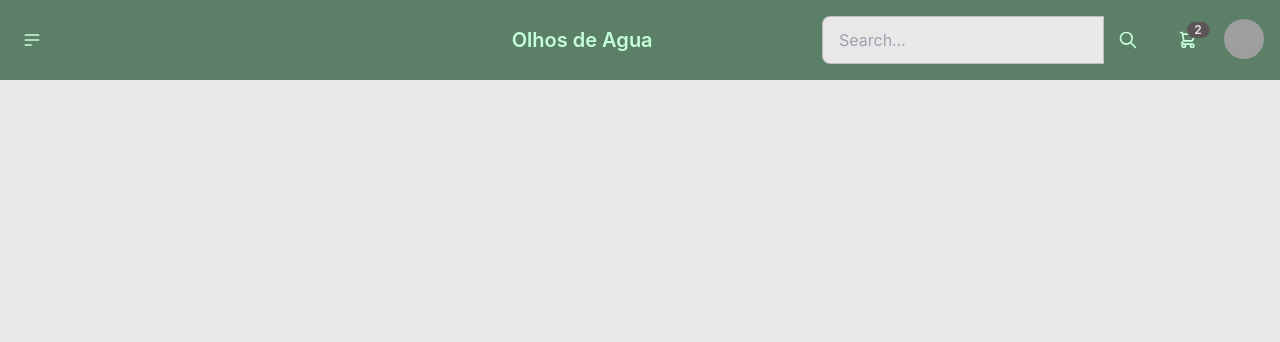
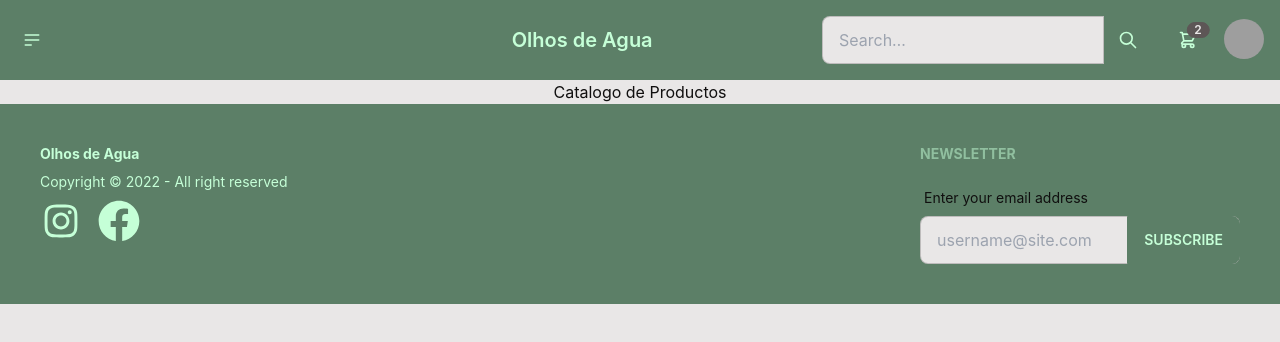
Before and after one commit to FelicitasPeredo/react-proyect, a React (Create React App) app: page / in a window 1280 px wide. Shown: the top 342 px of the page. Built offline with nearby package versions, Linux system fonts and the light colour scheme; grey boxes are pictures that could not be loaded; the HTML template or start-up script is replaced by a standard one.

Commit message:
CartWidget / ItemListContainer  / Footer

```diff
--- a/package.json
+++ b/package.json
@@ -9,6 +9,7 @@
     "daisyui": "^2.14.3",
     "react": "^18.1.0",
     "react-dom": "^18.1.0",
+    "react-icons": "^4.3.1",
     "react-scripts": "5.0.1",
     "web-vitals": "^2.1.4"
   },
--- a/src/App.js
+++ b/src/App.js
@@ -1,10 +1,14 @@
 import './App.css';
 import Navbar from './components/NavBar';
+import ItemListContainer from './components/ItemListContainer';
+import Footer from './components/Footer';
 
 function App() {
   return (
     <div className="App">
       <Navbar></Navbar>
+      <ItemListContainer></ItemListContainer>
+      <Footer></Footer>
     </div>
   );
 }
--- /dev/null
+++ b/src/components/CartWidget.js
@@ -0,0 +1,25 @@
+import React from 'react'
+
+function CartWidget() {
+  return (
+    <div class="dropdown dropdown-end p-1">
+        <label tabindex="0" class="btn btn-ghost btn-circle">
+            <div class="indicator">
+                <svg xmlns="http://www.w3.org/2000/svg" class="h-5 w-5" fill="none" viewBox="0 0 24 24" stroke="currentColor"><path stroke-linecap="round" stroke-linejoin="round" stroke-width="2" d="M3 3h2l.4 2M7 13h10l4-8H5.4M7 13L5.4 5M7 13l-2.293 2.293c-.63.63-.184 1.707.707 1.707H17m0 0a2 2 0 100 4 2 2 0 000-4zm-8 2a2 2 0 11-4 0 2 2 0 014 0z" /></svg>
+                <span class="badge badge-sm indicator-item">2</span>
+            </div>
+        </label>
+        <div tabindex="0" class="mt-3 card card-compact dropdown-content w-52 bg-base-100 shadow">
+            <div class="card-body">
+                <span class="font-bold text-lg">8 Items</span>
+                <span class="text-info">Subtotal: $999</span>
+                <div class="card-actions">
+                    <button class="btn btn-primary btn-block">View cart</button>
+                </div>
+            </div>
+        </div>
+    </div>
+  )
+}
+
+export default CartWidget
--- /dev/null
+++ b/src/components/Footer.js
@@ -0,0 +1,35 @@
+import React from 'react'
+import { AiOutlineInstagram } from 'react-icons/ai';
+import { FaFacebook } from 'react-icons/fa';
+
+function Footer() {
+  return (
+    <footer class="footer p-10 bg-primary text-primary-content justify-between">
+        <div class="footer-start">
+            {/* <svg width="50" height="50" viewBox="0 0 24 24" xmlns="http://www.w3.org/2000/svg" fill-rule="evenodd" clip-rule="evenodd" class="inline-block fill-current"><path d="M22.672 15.226l-2.432.811.841 2.515c.33 1.019-.209 2.127-1.23 2.456-1.15.325-2.148-.321-2.463-1.226l-.84-2.518-5.013 1.677.84 2.517c.391 1.203-.434 2.542-1.831 2.542-.88 0-1.601-.564-1.86-1.314l-.842-2.516-2.431.809c-1.135.328-2.145-.317-2.463-1.229-.329-1.018.211-2.127 1.231-2.456l2.432-.809-1.621-4.823-2.432.808c-1.355.384-2.558-.59-2.558-1.839 0-.817.509-1.582 1.327-1.846l2.433-.809-.842-2.515c-.33-1.02.211-2.129 1.232-2.458 1.02-.329 2.13.209 2.461 1.229l.842 2.515 5.011-1.677-.839-2.517c-.403-1.238.484-2.553 1.843-2.553.819 0 1.585.509 1.85 1.326l.841 2.517 2.431-.81c1.02-.33 2.131.211 2.461 1.229.332 1.018-.21 2.126-1.23 2.456l-2.433.809 1.622 4.823 2.433-.809c1.242-.401 2.557.484 2.557 1.838 0 .819-.51 1.583-1.328 1.847m-8.992-6.428l-5.01 1.675 1.619 4.828 5.011-1.674-1.62-4.829z"></path></svg>             */}
+            <p class="font-bold">
+            Olhos de Agua
+            </p>
+            <p>Copyright © 2022 - All right reserved</p>
+            <div class="grid grid-flow-col gap-4">
+                <a><AiOutlineInstagram size={42}></AiOutlineInstagram></a>
+                <a><FaFacebook size={42}></FaFacebook></a>
+            </div>
+        </div>
+        <div class="footer-end">
+            <span class="footer-title">Newsletter</span>
+            <div class="form-control w-80">
+            <label class="label">
+                <span class="label-text">Enter your email address</span>
+            </label>
+            <div class="relative">
+                <input type="text" placeholder="username@site.com" class="input input-bordered w-full pr-16" />
+                <button class="btn btn-primary absolute top-0 right-0 rounded-l-none">Subscribe</button>
+            </div>
+            </div>
+        </div>
+    </footer>
+  )
+}
+
+export default Footer
--- /dev/null
+++ b/src/components/ItemListContainer.js
@@ -0,0 +1,11 @@
+import React from 'react'
+
+function ItemListContainer() {
+  return (
+    <div>
+        Catalogo de Productos
+    </div>
+  )
+}
+
+export default ItemListContainer
--- a/src/components/NavBar.js
+++ b/src/components/NavBar.js
@@ -1,8 +1,9 @@
 import React from 'react'
+import CartWidget from './CartWidget'
 
 const Navbar = () => {
   return (
-    <div class="navbar bg-primary text-primary-content">
+    <div class="navbar bg-primary text-primary-content justify-between">
         <div class="navbar-start">
             <div class="dropdown">
                 <label tabindex="0" class="btn btn-ghost btn-circle">
@@ -36,23 +37,7 @@ const Navbar = () => {
             </div>
         </div>
         <div class="flex-none">
-            <div class="dropdown dropdown-end p-1">
-            <label tabindex="0" class="btn btn-ghost btn-circle">
-                <div class="indicator">
-                <svg xmlns="http://www.w3.org/2000/svg" class="h-5 w-5" fill="none" viewBox="0 0 24 24" stroke="currentColor"><path stroke-linecap="round" stroke-linejoin="round" stroke-width="2" d="M3 3h2l.4 2M7 13h10l4-8H5.4M7 13L5.4 5M7 13l-2.293 2.293c-.63.63-.184 1.707.707 1.707H17m0 0a2 2 0 100 4 2 2 0 000-4zm-8 2a2 2 0 11-4 0 2 2 0 014 0z" /></svg>
-                <span class="badge badge-sm indicator-item">2</span>
-                </div>
-            </label>
-            <div tabindex="0" class="mt-3 card card-compact dropdown-content w-52 bg-base-100 shadow">
-                <div class="card-body">
-                <span class="font-bold text-lg">8 Items</span>
-                <span class="text-info">Subtotal: $999</span>
-                <div class="card-actions">
-                    <button class="btn btn-primary btn-block">View cart</button>
-                </div>
-                </div>
-            </div>
-            </div>
+            <CartWidget></CartWidget>
             <div class="dropdown dropdown-end p-1">
             <label tabindex="0" class="btn btn-ghost btn-circle avatar">
                 <div class="w-10 rounded-full">
```
Also changed, not shown: 1 other file (tests, documents, lock files or other folders).
